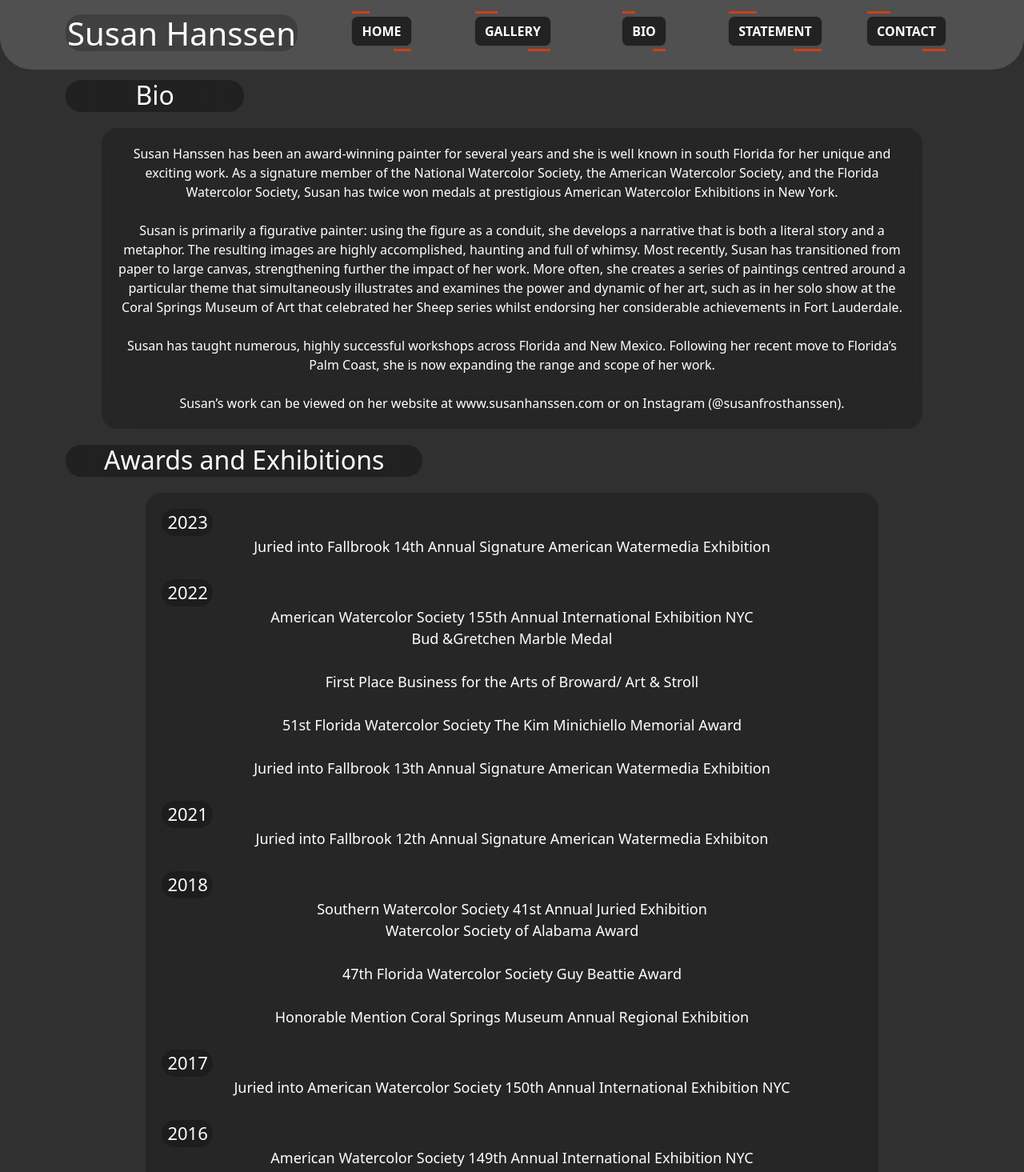
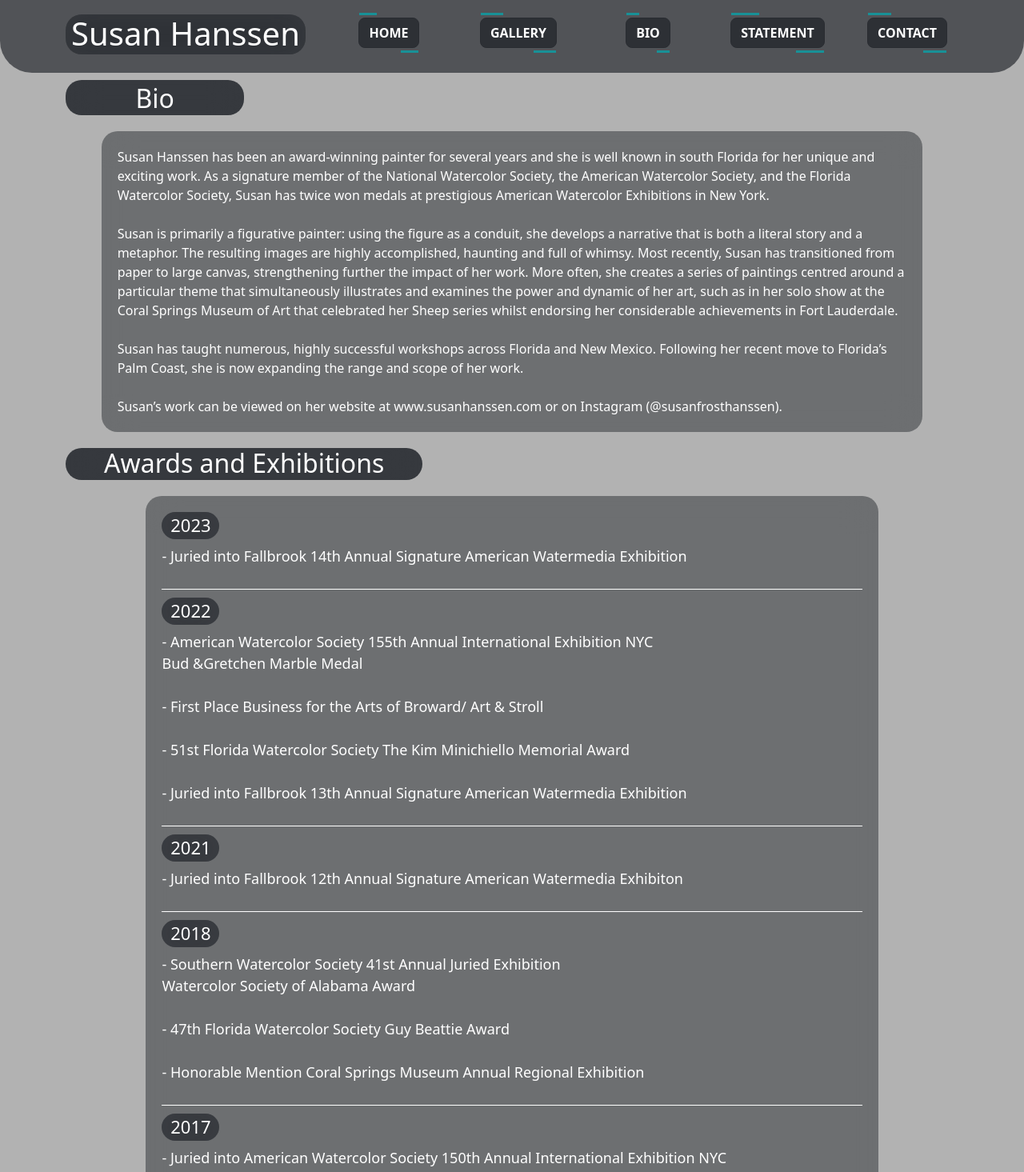
Before and after one commit to Bfunk54/Susan_Hanssen, a React (Create React App) app: page /bio in a window 1280 px wide. Shown: the top 1465 px of the page at 80% size. Built offline with nearby package versions, Linux system fonts and the light colour scheme.

Commit message:
a bunch of styling changes and mobile optimizations

```diff
--- a/src/App.css
+++ b/src/App.css
@@ -13,5 +13,6 @@
 }
 
 html {
-    background-color:rgb(48, 48, 48);
+    background-color: rgb(178, 178, 178);
+    color: rgba(41, 44, 49, 0.75);
 }
--- a/src/components/Header.js
+++ b/src/components/Header.js
@@ -32,22 +32,31 @@
     // 696eff  -- navbar color
     <nav
       style={{
-        backgroundColor: "rgba(108, 108, 108, 0.55)",
+        backgroundColor: "rgba(41, 44, 49, 0.7)",
         backdropFilter: "blur(20px)",
-        WebkitBackdropFilter: 'blur(20px)',
+        WebkitBackdropFilter: "blur(20px)",
         borderBottomLeftRadius: "40px",
         borderBottomRightRadius: "40px",
-        width: '100%'
+        width: "100%",
       }}
       className="navbar navbar-dark navbar-expand-lg fixed-top portfolio-navbar gradient"
     >
       <div
-        style={{ display: "flex", justifyContent: "center", alignItems: 'center' }}
+        style={{
+          display: "flex",
+          justifyContent: "center",
+          alignItems: "center",
+        }}
         className="container"
       >
         <a
           className="navbar-brand logo"
-            style={{ fontSize: "34px", color: "black", paddingTop: '10px', fontWeight: 500 }}
+          style={{
+            fontSize: "34px",
+            color: "black",
+            paddingTop: "10px",
+            fontWeight: 500,
+          }}
           href="#"
         >
           {/* <img
@@ -56,20 +65,20 @@
               src={Logo}
             /> */}
           <div
-            className= 'text'
+            className="text"
             style={{
               textAlign: "center",
-          width: "290px",
-          height: "46px",
-          backgroundColor: "rgba(28, 28, 28, 0.4)",
+              width: "300px",
+              height: "50px",
+              backgroundColor: "rgba(41, 44, 49, 0.6)",
               backdropFilter: "blur(20px)",
               WebkitBackdropFilter: "blur(20px)",
               borderRadius: "20px",
               marginBottom: "10px",
-          alignSelf: "flex-start"
+              alignSelf: "flex-start",
             }}
           >
-            <h1 style={{color: 'white'}}>Susan Hanssen</h1>
+            <h1 style={{ color: "white" }}>Susan Hanssen</h1>
           </div>
         </a>
         <button
@@ -92,22 +101,27 @@
         </button>
         <div className="collapse navbar-collapse" id="navbarNav">
           <ul
-            style={{ display: 'flex',
-            justifyContent: 'space-evenly', width: '100%'}}
+            style={{
+              display: "flex",
+              justifyContent: "space-evenly",
+              width: "100%",
+            }}
             className="navbar-nav"
           >
             <li
               style={{
                 display: "flex",
                 justifyContent: "center",
-                marginRight: "10px"
+                marginRight: "10px",
               }}
               className="nav-item home navbar-toggler"
             >
               <Link
                 to="/"
                 style={{ color: "white", textDecoration: "none", fontSize: 18 }}
-                onClick={() => {setOpen(open => !open);}}
+                onClick={() => {
+                  setOpen((open) => !open);
+                }}
               >
                 {isMobile ? (
                   <button
@@ -127,7 +141,7 @@
               style={{
                 display: "flex",
                 justifyContent: "center",
-                marginRight: "10px"
+                marginRight: "10px",
               }}
               className="nav-item navbar-toggler"
             >
@@ -135,7 +149,7 @@
                 to="/gallery"
                 style={{ color: "white", textDecoration: "none", fontSize: 18 }}
                 onClick={() => {
-                  setOpen(open => !open);
+                  setOpen((open) => !open);
                 }}
               >
                 {isMobile ? (
@@ -164,7 +178,7 @@
                 to="/bio"
                 style={{ color: "white", textDecoration: "none", fontSize: 18 }}
                 onClick={() => {
-                  setOpen(open => !open);
+                  setOpen((open) => !open);
                 }}
               >
                 {isMobile ? (
@@ -193,7 +207,7 @@
                 to="/statement"
                 style={{ color: "white", textDecoration: "none", fontSize: 18 }}
                 onClick={() => {
-                  setOpen(open => !open);
+                  setOpen((open) => !open);
                 }}
               >
                 {isMobile ? (
@@ -218,7 +232,7 @@
                 to="/contact"
                 style={{ color: "white", textDecoration: "none", fontSize: 18 }}
                 onClick={() => {
-                  setOpen(open => !open);
+                  setOpen((open) => !open);
                 }}
               >
                 {isMobile ? (
--- a/src/components/pages/Bio.css
+++ b/src/components/pages/Bio.css
@@ -1,27 +1,55 @@
-.resumeContainer{
+.resumeContainer {
   padding-top: 180px;
 }
 
 .years {
-  text-align: left;
-  background-color: rgba(28, 28, 28, 0.75);
+  text-align: center;
+  background-color: rgba(41, 44, 49, 0.7);
   backdrop-filter: blur(20px);
   -webkit-backdrop-filter: blur(20px);
-          width: 64px;
+  width: 72px;
   height: 34px;
-          padding-left: 7px;
   border-radius: 20px;
   display: block;
   font-size: 22px;
+  margin-bottom: 8px;
 }
 
+.lines {
+  border-bottom: 1px solid white;
+  width: 100%;
+  display: block;
+  margin-bottom: 10px;
+}
+
+@media screen and (max-width: 992px) {
+  .awardsHeader {
+    height: 78px !important;
+    width: 38% !important;
+    padding-top: 4px;
+  }
+}
+
+@media screen and (min-width: 768px) {
+  .bioHeader {
+    padding-bottom: 40px !important;
+  }
+}
+
+@media screen and (max-width: 500px) {
+  .awardsHeader {
+    padding-top: 8px;
+  }
+}
+
+
 @media screen and (max-width: 769px) {
-  .resumeContainer{
+  .resumeContainer {
     padding-top: 210px;
   }
 }
 
-@media screen and (max-width: 548px){
+@media screen and (max-width: 548px) {
   .bio {
     margin-top: 160px !important;
   }
--- a/src/components/pages/Bio.js
+++ b/src/components/pages/Bio.js
@@ -5,19 +5,30 @@
 
 export default function Bio() {
   return (
-    <div className="container bio" style={{marginTop: '100px', color: 'white', display: 'flex', flexDirection: 'column', alignItems: 'center'}}>
     <div
+      className="container bio"
+      style={{
+        marginTop: "100px",
+        color: "white",
+        display: "flex",
+        flexDirection: "column",
+        alignItems: "center",
+      }}
+    >
+      <div
+        className="bioHeader"
         style={{
           textAlign: "center",
           marginBottom: "10px",
           width: "20%",
           height: "40px",
-                backgroundColor: "rgba(28, 28, 28, 0.75)",
+          backgroundColor: "rgba(41, 44, 49, 0.9)",
           backdropFilter: "blur(20px)",
           WebkitBackdropFilter: "blur(20px)",
           borderRadius: "20px",
-                marginBottom: '20px',
-                alignSelf: 'flex-start'
+          marginBottom: "20px",
+          alignSelf: "flex-start",
+          paddingTop: "4px",
         }}
       >
         <h2>Bio</h2>
@@ -27,49 +38,60 @@
           marginBottom: "10px",
           width: "92%",
           padding: "20px",
-                backgroundColor: "rgba(28, 28, 28, 0.45)",
+          backgroundColor: "rgba(41, 44, 49, 0.5)",
           backdropFilter: "blur(20px)",
           WebkitBackdropFilter: "blur(20px)",
           borderRadius: "20px",
-                marginBottom: '20px',
-                alignSelf: 'center',
-                textAlign: 'center'
+          marginBottom: "20px",
+          alignSelf: "center",
+          textAlign: "left",
         }}
       >
-      <Typography style={{fontSize: '16px' }} variant="p">
+        <Typography style={{ fontSize: "16px" }} variant="p">
           Susan Hanssen has been an award-winning painter for several years and
-        she is well known in south Florida for her unique and exciting work. As
-        a signature member of the National Watercolor Society, the American
-        Watercolor Society, and the Florida Watercolor Society, Susan has twice
-        won medals at prestigious American Watercolor Exhibitions in New York.<br/>
-        <br/>Susan is primarily a figurative painter: using the figure as a conduit,
-        she develops a narrative that is both a literal story and a metaphor.
-        The resulting images are highly accomplished, haunting and full of
-        whimsy. Most recently, Susan has transitioned from paper to large
-        canvas, strengthening further the impact of her work. More often, she
-        creates a series of paintings centred around a particular theme that
-        simultaneously illustrates and examines the power and dynamic of her
-        art, such as in her solo show at the Coral Springs Museum of Art that
-        celebrated her Sheep series whilst endorsing her considerable
-        achievements in Fort Lauderdale.<br/><br/> Susan has taught numerous, highly
-        successful workshops across Florida and New Mexico. Following her recent
-        move to Florida’s Palm Coast, she is now expanding the range and scope
-        of her work.<br/><br/> Susan’s work can be viewed on her website at
+          she is well known in south Florida for her unique and exciting work.
+          As a signature member of the National Watercolor Society, the American
+          Watercolor Society, and the Florida Watercolor Society, Susan has
+          twice won medals at prestigious American Watercolor Exhibitions in New
+          York.
+          <br />
+          <br />
+          Susan is primarily a figurative painter: using the figure as a
+          conduit, she develops a narrative that is both a literal story and a
+          metaphor. The resulting images are highly accomplished, haunting and
+          full of whimsy. Most recently, Susan has transitioned from paper to
+          large canvas, strengthening further the impact of her work. More
+          often, she creates a series of paintings centred around a particular
+          theme that simultaneously illustrates and examines the power and
+          dynamic of her art, such as in her solo show at the Coral Springs
+          Museum of Art that celebrated her Sheep series whilst endorsing her
+          considerable achievements in Fort Lauderdale.
+          <br />
+          <br /> Susan has taught numerous, highly successful workshops across
+          Florida and New Mexico. Following her recent move to Florida’s Palm
+          Coast, she is now expanding the range and scope of her work.
+          <br />
+          <br /> Susan’s work can be viewed on her website at
           www.susanhanssen.com or on Instagram (@susanfrosthanssen).
         </Typography>
       </div>
       <div
+        className="awardsHeader"
         style={{
           textAlign: "center",
           marginBottom: "10px",
           width: "40%",
           height: "40px",
-          backgroundColor: "rgba(28, 28, 28, 0.75)",
+          backgroundColor: "rgba(41, 44, 49, 0.9)",
           backdropFilter: "blur(20px)",
           WebkitBackdropFilter: "blur(20px)",
           borderRadius: "20px",
           marginBottom: "20px",
           alignSelf: "flex-start",
+          textAlign: "center",
+          "@media (max-width: 992px)": {
+            height: "80px",
+          },
         }}
       >
         <h2>Awards and Exhibitions</h2>
@@ -79,49 +101,102 @@
           marginBottom: "10px",
           width: "82%",
           padding: "20px",
-                backgroundColor: "rgba(28, 28, 28, 0.45)",
+          backgroundColor: "rgba(41, 44, 49, 0.5)",
           backdropFilter: "blur(20px)",
           WebkitBackdropFilter: "blur(20px)",
           borderRadius: "20px",
-                marginBottom: '20px',
-                alignSelf: 'center',
-                textAlign: 'center'
+          marginBottom: "20px",
+          alignSelf: "center",
+          textAlign: "left",
         }}
       >
         <Typography style={{ fontSize: "18px" }} variant="p">
-        <span className="years">2023</span>Juried into Fallbrook 14th Annual Signature American Watermedia Exhibition<br/><br/>
-
-        <span className="years">2022</span>American Watercolor Society 155th Annual International Exhibition NYC<br/>
-           Bud &Gretchen Marble Medal<br/><br/>
-First Place Business for the Arts of Broward/ Art & Stroll<br/><br/>
-51st Florida Watercolor Society The Kim Minichiello Memorial Award<br/><br/>
-Juried into Fallbrook 13th Annual Signature American Watermedia Exhibition<br/><br/>
-
-<span className="years">2021</span>Juried into Fallbrook 12th Annual Signature American Watermedia Exhibiton<br/><br/>
-
-<span className="years">2018</span>Southern Watercolor Society 41st Annual Juried Exhibition<br/>
-           Watercolor Society of Alabama Award<br/><br/>
-    47th Florida Watercolor Society Guy Beattie Award<br/><br/>
-    Honorable Mention Coral Springs Museum Annual Regional Exhibition<br/><br/>
-
-    <span className="years">2017</span>Juried into American Watercolor Society 150th Annual International Exhibition NYC<br/><br/>
-
-    <span className="years">2016</span>American Watercolor Society 149th Annual International Exhibition NYC<br/>
-           Carl Folke Sahlin Medal<br/><br/>
-    Juried into Fallbrook 7th Annual Signature American Watermedia Exhibition<br/>
-            Merchandise Award<br/><br/>
-
-            <span className="years">2015</span>Juried into American Watercolor Society 148th Annual International Exhibition NYC<br/><br/>
-    44th Florida Watercolor Society Exhibition The Carol Ann Sherman Memorial Award<br/><br/>
-
-    <span className="years">2013</span>42nd Florida Watercolor Society Exhibition Best in Show<br/><br/>
-
-    <span className="years">2012</span>41st Florida Watercolor Society Exhibition Alan R. Chiara Memorial Award<br/><br/>
-
-    <span className="years">2011</span>40th Florida Watercolor Society Exhibition Merchandise Award<br/><br/>
-
-    <span className="years">2010</span>39th Florida Watercolor Society Exhibition Best In Show<br/><br/>
-
+          <span className="years">2023</span>- Juried into Fallbrook 14th Annual
+          Signature American Watermedia Exhibition
+          <br />
+          <br />
+          <span className="lines" />
+          <span className="years">2022</span>- American Watercolor Society 155th
+          Annual International Exhibition NYC
+          <br />
+          Bud &Gretchen Marble Medal
+          <br />
+          <br />
+          - First Place Business for the Arts of Broward/ Art & Stroll
+          <br />
+          <br />
+          - 51st Florida Watercolor Society The Kim Minichiello Memorial Award
+          <br />
+          <br />
+          - Juried into Fallbrook 13th Annual Signature American Watermedia
+          Exhibition
+          <br />
+          <br />
+          <span className="lines" />
+          <span className="years">2021</span>- Juried into Fallbrook 12th Annual
+          Signature American Watermedia Exhibiton
+          <br />
+          <br />
+          <span className="lines" />
+          <span className="years">2018</span>- Southern Watercolor Society 41st
+          Annual Juried Exhibition
+          <br />
+          Watercolor Society of Alabama Award
+          <br />
+          <br />
+          - 47th Florida Watercolor Society Guy Beattie Award
+          <br />
+          <br />
+          - Honorable Mention Coral Springs Museum Annual Regional Exhibition
+          <br />
+          <br />
+          <span className="lines" />
+          <span className="years">2017</span>- Juried into American Watercolor
+          Society 150th Annual International Exhibition NYC
+          <br />
+          <br />
+          <span className="lines" />
+          <span className="years">2016</span>- American Watercolor Society 149th
+          Annual International Exhibition NYC
+          <br />
+          Carl Folke Sahlin Medal
+          <br />
+          <br />
+          - Juried into Fallbrook 7th Annual Signature American Watermedia
+          Exhibition
+          <br />
+          Merchandise Award
+          <br />
+          <br />
+          <span className="lines" />
+          <span className="years">2015</span>- Juried into American Watercolor
+          Society 148th Annual International Exhibition NYC
+          <br />
+          <br />
+          - 44th Florida Watercolor Society Exhibition The Carol Ann Sherman
+          Memorial Award
+          <br />
+          <br />
+          <span className="lines" />
+          <span className="years">2013</span>- 42nd Florida Watercolor Society
+          Exhibition Best in Show
+          <br />
+          <br />
+          <span className="lines" />
+          <span className="years">2012</span>- 41st Florida Watercolor Society
+          Exhibition Alan R. Chiara Memorial Award
+          <br />
+          <br />
+          <span className="lines" />
+          <span className="years">2011</span>- 40th Florida Watercolor Society
+          Exhibition Merchandise Award
+          <br />
+          <br />
+          <span className="lines" />
+          <span className="years">2010</span>- 39th Florida Watercolor Society
+          Exhibition Best In Show
+          <br />
+          <br />
         </Typography>
       </div>
     </div>
--- a/src/components/pages/Gallery.js
+++ b/src/components/pages/Gallery.js
@@ -176,7 +176,7 @@
                 marginBottom: "10px",
                 width: "20%",
                 height: "40px",
-                backgroundColor: "rgba(28, 28, 28, 0.75)",
+                backgroundColor: "rgba(41, 44, 49, 0.9)",
                 backdropFilter: "blur(20px)",
                 WebkitBackdropFilter: "blur(20px)",
                 borderRadius: "20px",
--- a/src/components/pages/Home.css
+++ b/src/components/pages/Home.css
@@ -74,7 +74,7 @@
     position: absolute;
     top: -7px;
     left: 0;
-    background-color:  rgba(255, 58, 3, 0.698) !important;
+    background-color:  rgb(0, 171, 179, .7) !important;
     width: 30%;
     height: 3px;
     transition:all 0.3s ease 0s;
@@ -84,7 +84,7 @@
     position: absolute;
     bottom: -7px;
     right: 0;
-    background-color:  rgba(255, 58, 3, 0.698) !important;
+    background-color:  rgb(0, 171, 179, .7)  !important;
     width: 30%;
     height: 3px;
     transition:all 0.3s ease 0s;
@@ -94,21 +94,21 @@
 .btn.active:before,
 .btn.active:after{
     width: 100%;
-    background-color:rgba(255, 152, 17, 0.696) !important;
+    background-color: rgb(0, 171, 179, .7)  !important;
 }
 
 .btn-bd-primary {
     font-weight: 600!important;
     color: white !important;
-    background-color:rgb(34, 34, 34) !important;
-    border-color: rgb(72, 72, 72) !important;
+    background-color:rgba(41, 44, 49, 0.9) !important;
+    border-color: rgba(41, 44, 49)  !important;
     border-radius: .5rem !important;
   }
 
   .btn-bd-primary:hover {
     color: white !important;
-    background-color:  rgba(255, 58, 3, 0.698) !important;
-    border-color: rgba(255, 58, 3, 0.698) !important;
+    background-color:  rgba(0, 189, 199, 0.7) !important;
+    border-color: rgba(0, 222, 234, 0.8) !important;
   }
   .btn-bd-primary:active {
     color: white !important;
--- a/src/components/pages/Home.js
+++ b/src/components/pages/Home.js
@@ -21,7 +21,7 @@
       <div
               key={image.id}
                 style={{ marginBottom: 26 }}
-                className="col-8 col-sm-8 col-md-6 col-lg-4 project-sidebar-card"
+                className="col-8 col-sm-6 col-md-4 col-lg-3 project-sidebar-card"
               >
                 <Link
                 to="/gallery"
```
Also changed, not shown: src/components/Header.css (+19 -1 lines), src/components/pages/Contact.css (+7 -0 lines), src/components/pages/Contact.js (+25 -6 lines), src/components/pages/Statement.css (+15 -0 lines), src/components/pages/Statement.js (+4 -3 lines). Lines whose indentation alone changed are shown as unchanged.
